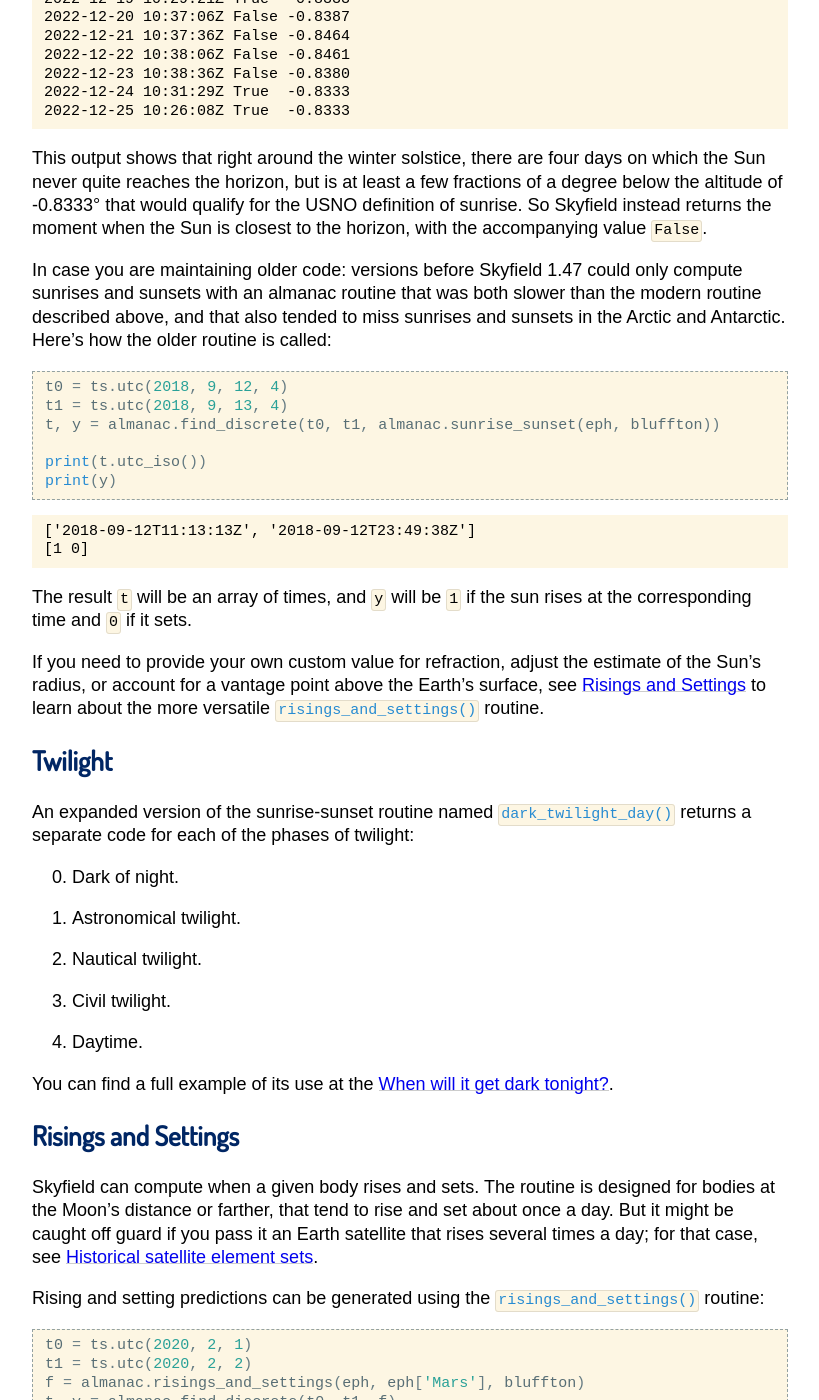
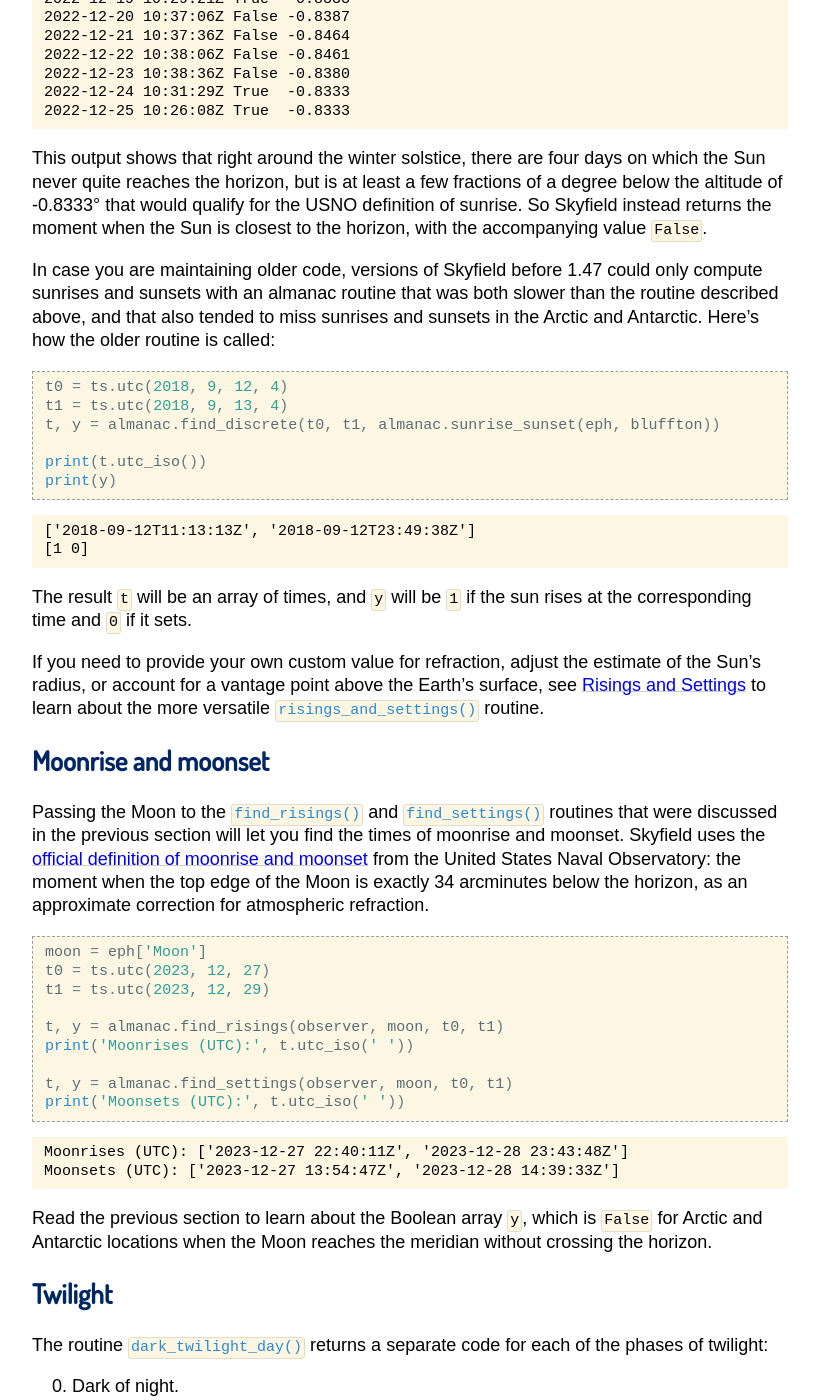
Before and after one commit to skyfielders/python-skyfield, a Sphinx documentation site: the page built from skyfield/documentation/almanac.rst, in a window 1280 px wide and 1400 px high, scrolled down 6162 px. Shown: the whole window, without its empty margins (230-1049 px from the left). Built offline with Sphinx 7.4.7, drawn with Linux system fonts in a browser that asks for light colours; some web fonts are replaced; some of the changed text lies outside the part shown.

Commit message:
Add new 'Moonrise' section to almanac docs

```diff
--- a/skyfield/documentation/almanac.rst
+++ b/skyfield/documentation/almanac.rst
@@ -390,10 +390,10 @@ that would qualify for the USNO definition of sunrise.
 So Skyfield instead returns the moment when the Sun is closest to the horizon,
 with the accompanying value ``False``.
 
-In case you are maintaining older code:
-versions before Skyfield 1.47 could only compute sunrises and sunsets
+In case you are maintaining older code,
+versions of Skyfield before 1.47 could only compute sunrises and sunsets
 with an almanac routine
-that was both slower than the modern routine described above,
+that was both slower than the routine described above,
 and that also tended to miss sunrises and sunsets in the Arctic and Antarctic.
 Here’s how the older routine is called:
 
@@ -419,11 +419,48 @@ estimate of the Sun’s radius, or account for a vantage point above the
 Earth’s surface, see :ref:`risings-and-settings` to learn about the more
 versatile :func:`~skyfield.almanac.risings_and_settings()` routine.
 
+Moonrise and moonset
+====================
+
+Passing the Moon to the
+:func:`~skyfield.almanac.find_risings()`
+and
+:func:`~skyfield.almanac.find_settings()`
+routines that were discussed in the previous section
+will let you find the times of moonrise and moonset.
+Skyfield uses the
+`official definition of moonrise and moonset
+<https://aa.usno.navy.mil/faq/RST_defs>`_
+from the United States Naval Observatory:
+the moment when the top edge of the Moon
+is exactly 34 arcminutes below the horizon,
+as an approximate correction for atmospheric refraction.
+
+.. testcode::
+
+    moon = eph['Moon']
+    t0 = ts.utc(2023, 12, 27)
+    t1 = ts.utc(2023, 12, 29)
+
+    t, y = almanac.find_risings(observer, moon, t0, t1)
+    print('Moonrises (UTC):', t.utc_iso(' '))
+
+    t, y = almanac.find_settings(observer, moon, t0, t1)
+    print('Moonsets (UTC):', t.utc_iso(' '))
+
+.. testoutput::
+
+    Moonrises (UTC): ['2023-12-27 22:40:11Z', '2023-12-28 23:43:48Z']
+    Moonsets (UTC): ['2023-12-27 13:54:47Z', '2023-12-28 14:39:33Z']
+
+Read the previous section to learn about the Boolean array ``y``,
+which is ``False`` for Arctic and Antarctic locations
+when the Moon reaches the meridian without crossing the horizon.
+
 Twilight
 ========
 
-An expanded version of the sunrise-sunset routine
-named :func:`~skyfield.almanac.dark_twilight_day()`
+The routine :func:`~skyfield.almanac.dark_twilight_day()`
 returns a separate code for each of the phases of twilight:
 
 0. Dark of night.
```
Also changed, not shown: other parts of skyfield/documentation/almanac.rst (+4 -4 lines).
